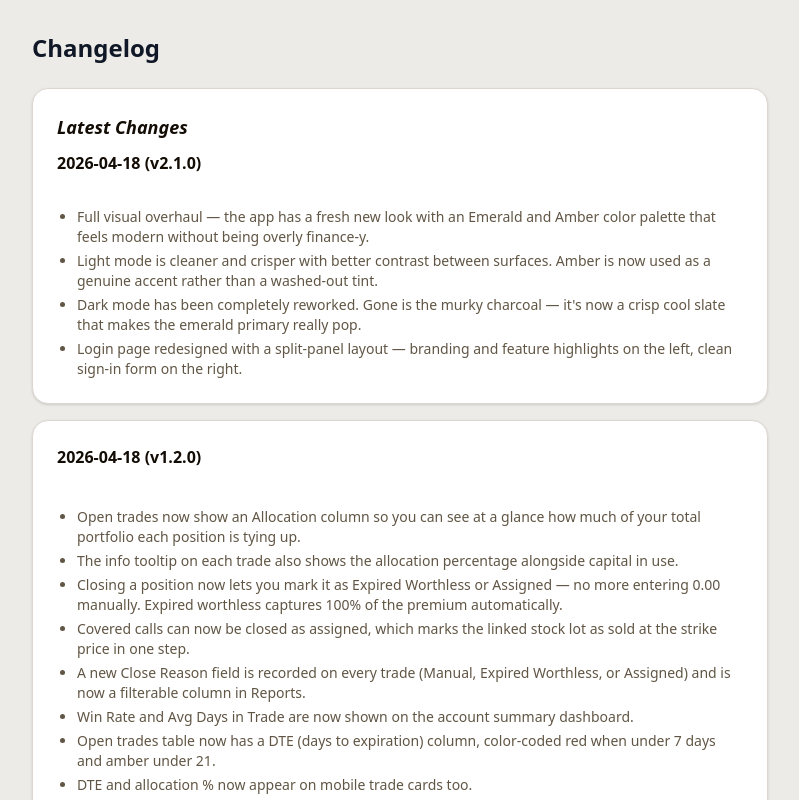
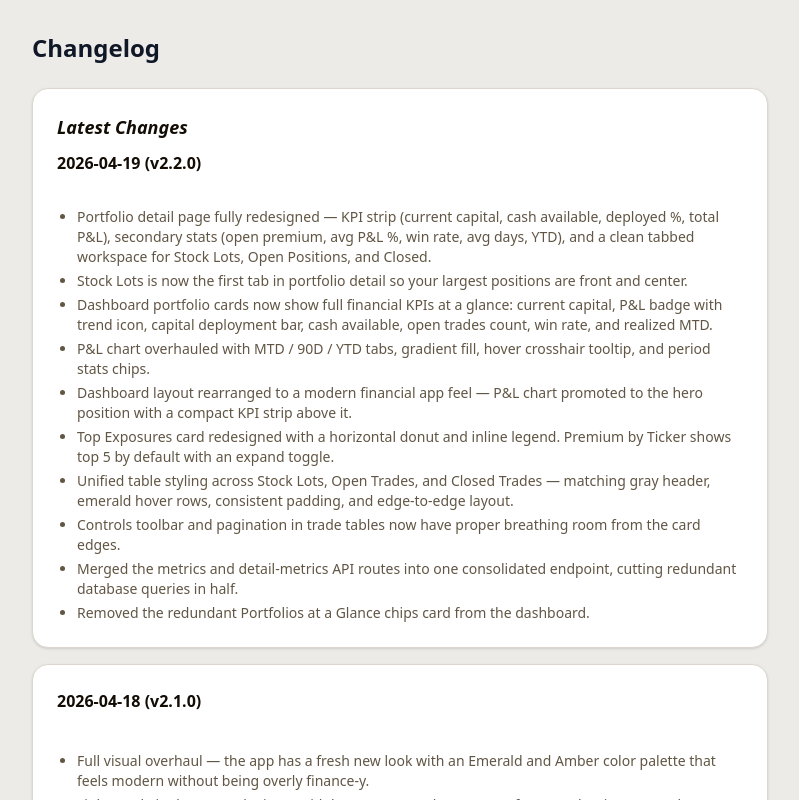
Before and after one commit to boostmx/wheel-strat-tracker, a Next.js app: page /changelog in a window 1280 px wide. Shown: the top 800 px of the page, without its empty margins (240-1039 px from the left). Built offline with nearby package versions, Linux system fonts and the light colour scheme; no server answers.

Commit message:
changelog update

```diff
--- a/src/data/changelog.ts
+++ b/src/data/changelog.ts
@@ -5,6 +5,22 @@ export interface ChangelogEntry {
 }
 
 export const changelog: ChangelogEntry[] = [
+  {
+    date: "2026-04-19",
+    version: "v2.2.0",
+    highlights: [
+      "Portfolio detail page fully redesigned — KPI strip (current capital, cash available, deployed %, total P&L), secondary stats (open premium, avg P&L %, win rate, avg days, YTD), and a clean tabbed workspace for Stock Lots, Open Positions, and Closed.",
+      "Stock Lots is now the first tab in portfolio detail so your largest positions are front and center.",
+      "Dashboard portfolio cards now show full financial KPIs at a glance: current capital, P&L badge with trend icon, capital deployment bar, cash available, open trades count, win rate, and realized MTD.",
+      "P&L chart overhauled with MTD / 90D / YTD tabs, gradient fill, hover crosshair tooltip, and period stats chips.",
+      "Dashboard layout rearranged to a modern financial app feel — P&L chart promoted to the hero position with a compact KPI strip above it.",
+      "Top Exposures card redesigned with a horizontal donut and inline legend. Premium by Ticker shows top 5 by default with an expand toggle.",
+      "Unified table styling across Stock Lots, Open Trades, and Closed Trades — matching gray header, emerald hover rows, consistent padding, and edge-to-edge layout.",
+      "Controls toolbar and pagination in trade tables now have proper breathing room from the card edges.",
+      "Merged the metrics and detail-metrics API routes into one consolidated endpoint, cutting redundant database queries in half.",
+      "Removed the redundant Portfolios at a Glance chips card from the dashboard.",
+    ],
+  },
   {
     date: "2026-04-18",
     version: "v2.1.0",
```
